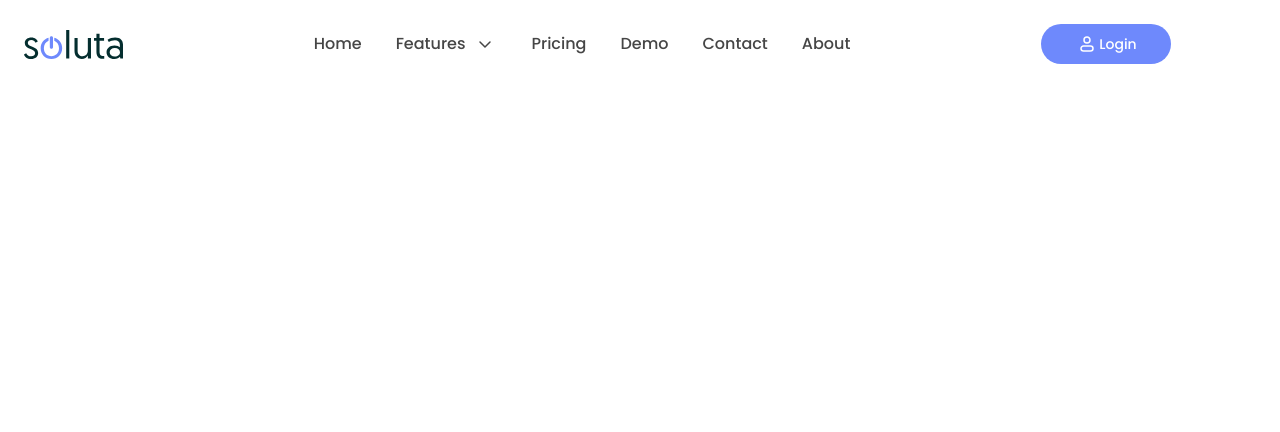
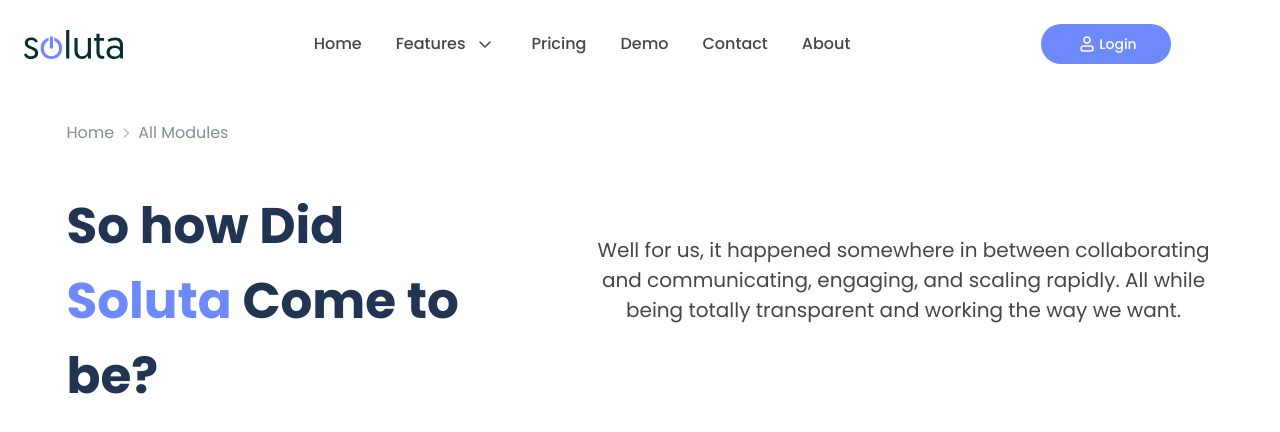
Before and after one commit to RazuAhmad/soluta-web-application, a website: page src/pages/about/index.html in a window 1280 px wide. Drawn offline with nearby package versions, Linux system fonts and the light colour scheme.

Commit message:
about started

```diff
--- a/src/pages/about/index.html
+++ b/src/pages/about/index.html
@@ -296,5 +296,28 @@
         </button>
       </nav>
     </header>
+
+    <main>
+      <section class="mt-[33px] mb-[65px] max-w-[1147px] md:mx-auto">
+        <div class="flex gap-[2px] mx-6 md:mx-0 text-grey-3 mb-11">
+          Home<img src="../../../assets/icons/Right_Arrow.svg" />All Modules
+        </div>
+
+        <div class="flex items-center justify-between">
+          <h1 class="text-[50px] lg:text-[50px] font-bold text-dark-3">
+            So how Did <br />
+            <span class="text-[#6E89FC]">Soluta</span> Come to <br />
+            be?
+          </h1>
+          <p
+            class="mt-5 text-center text-[#464646] text-[16px] md:text-[20px] max-w-[620px] mb-16"
+          >
+            Well for us, it happened somewhere in between collaborating and
+            communicating, engaging, and scaling rapidly. All while being
+            totally transparent and working the way we want.
+          </p>
+        </div>
+      </section>
+    </main>
   </body>
 </html>
```
Also changed, not shown: src/styles/output.css.
